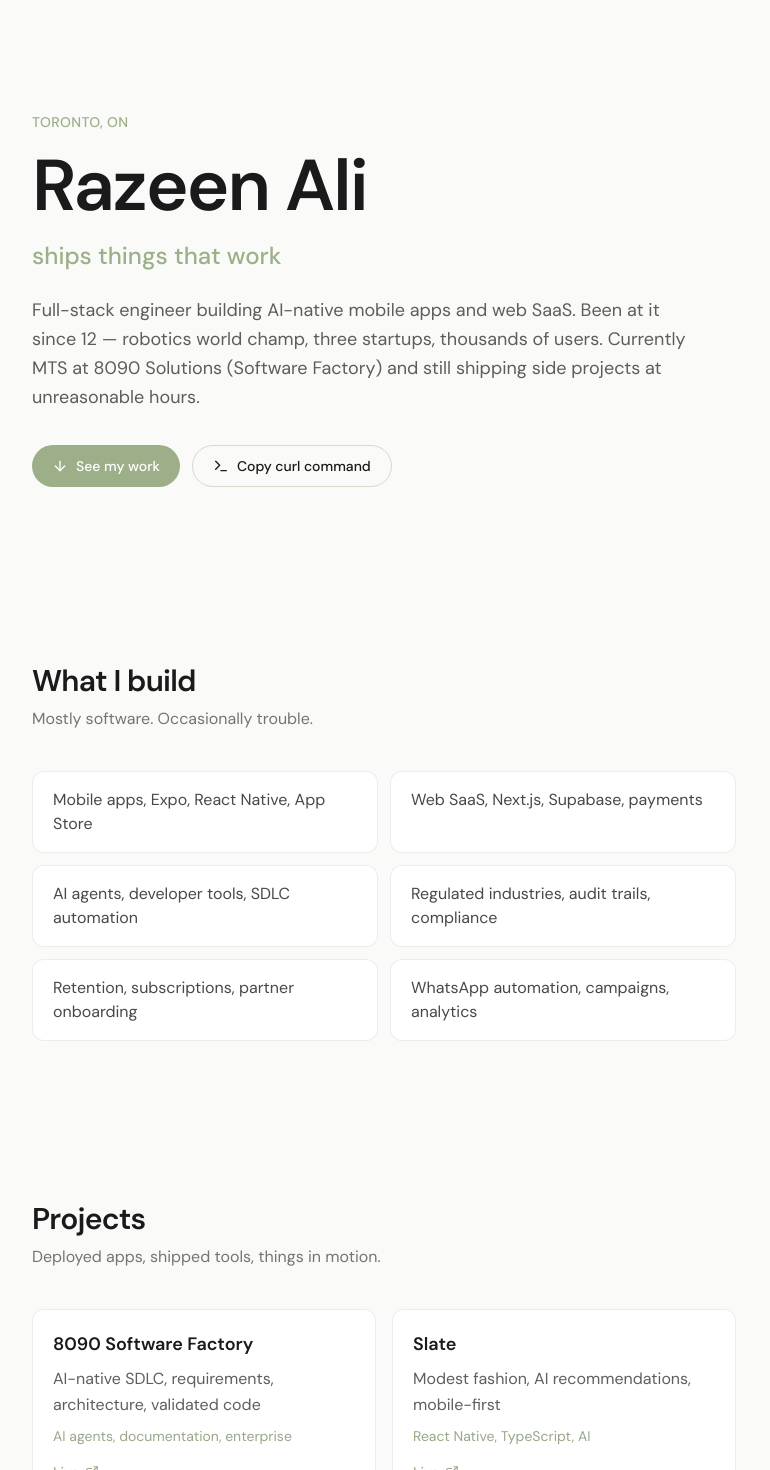
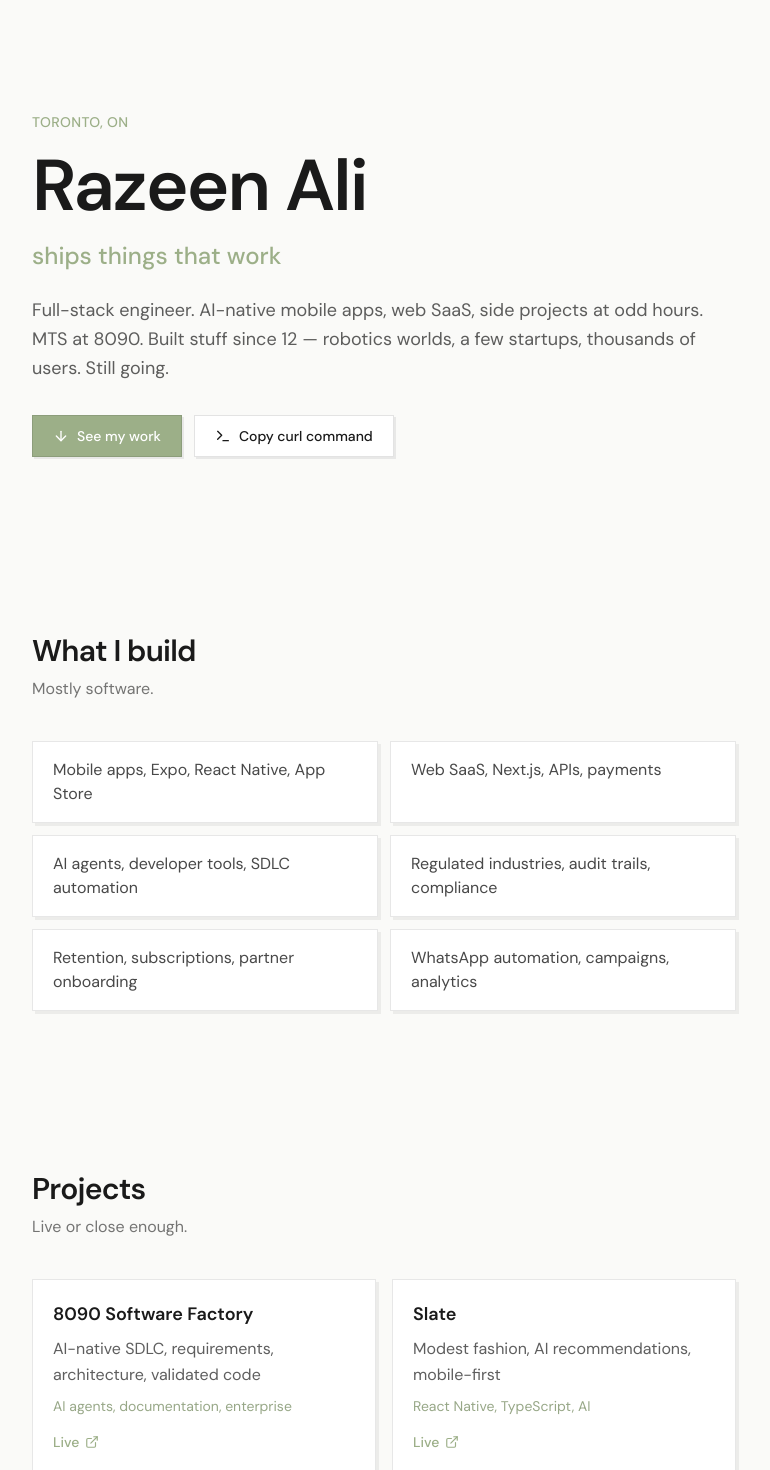
Before and after one commit to r4z33n4l1/razeenali, a Next.js app: page / in a window 1280 px wide. Shown: the top 1470 px of the page, without its empty margins (256-1026 px from the left). Built offline with nearby package versions, Linux system fonts and the light colour scheme.

Commit message:
Flatten UI: square cards, static shadows, less motion
Remove framer-motion, drop rounded corners for flat offset shadows, tone down copy and Supabase mentions.

```diff
--- a/app/globals.css
+++ b/app/globals.css
@@ -31,3 +31,19 @@
 ::selection {
   background: color-mix(in srgb, var(--sage) 35%, white);
 }
+
+.card-flat {
+  border: 1px solid rgb(26 26 26 / 0.1);
+  background: #fff;
+  box-shadow: 3px 3px 0 rgb(26 26 26 / 0.06);
+}
+
+.btn-flat {
+  border: 1px solid rgb(26 26 26 / 0.12);
+  box-shadow: 2px 2px 0 rgb(26 26 26 / 0.08);
+}
+
+.btn-flat:active {
+  box-shadow: 1px 1px 0 rgb(26 26 26 / 0.08);
+  transform: translate(1px, 1px);
+}
--- a/app/layout.tsx
+++ b/app/layout.tsx
@@ -17,7 +17,7 @@
 export const metadata: Metadata = {
   title: "Razeen Ali – Full-Stack Engineer | AI-Native Apps & Web SaaS",
   description:
-    "Full-stack engineer shipping AI-native mobile apps and web SaaS. React Native, Expo, Supabase, AI agents. Toronto.",
+    "Full-stack engineer shipping AI-native mobile apps and web SaaS. React Native, Expo, AI agents. Toronto.",
   authors: [{ name: "Razeen Ali" }],
   openGraph: {
     title: "Razeen Ali – Full-Stack Engineer",
--- a/components/Elsewhere.tsx
+++ b/components/Elsewhere.tsx
@@ -4,18 +4,18 @@
 
 export function Elsewhere() {
   return (
-    <Section title="Elsewhere" subtitle="Find me on the internet. I'm usually building.">
-      <ul className="divide-y divide-ink/8 rounded-xl border border-ink/8 bg-white overflow-hidden">
+    <Section title="Elsewhere" subtitle="Usually building something.">
+      <ul className="card-flat divide-y divide-ink/8 overflow-hidden">
         {socialLinks.map((link) => (
           <li key={link.label}>
             <a
               href={link.href}
               target={link.href.startsWith("mailto") ? undefined : "_blank"}
               rel={link.href.startsWith("mailto") ? undefined : "noopener noreferrer"}
-              className="group flex items-center justify-between px-5 py-4 transition hover:bg-sage/5"
+              className="group flex items-center justify-between px-5 py-4 hover:bg-ink/[0.02]"
             >
               <div>
-                <span className="font-medium text-ink group-hover:text-sage transition-colors">
+                <span className="font-medium text-ink group-hover:text-sage">
                   {link.label}
                 </span>
                 <span className="block text-sm text-ink/50 mt-0.5">
@@ -23,7 +23,7 @@
                 </span>
               </div>
               <ArrowUpRight
-                className="h-4 w-4 text-ink/30 group-hover:text-sage transition-colors"
+                className="h-4 w-4 text-ink/30 group-hover:text-sage"
                 aria-hidden
               />
             </a>
--- a/components/Hero.tsx
+++ b/components/Hero.tsx
@@ -1,6 +1,5 @@
 "use client";
 
-import { motion } from "framer-motion";
 import { ArrowDown, Terminal } from "lucide-react";
 import { site } from "@/lib/data";
 
@@ -11,52 +10,27 @@
 
   return (
     <section className="pt-20 pb-16 sm:pt-28 sm:pb-24">
-      <motion.p
-        initial={{ opacity: 0, y: 8 }}
-        animate={{ opacity: 1, y: 0 }}
-        transition={{ duration: 0.5 }}
-        className="text-sage text-sm font-medium tracking-wide uppercase mb-4"
-      >
+      <p className="text-sage text-sm font-medium tracking-wide uppercase mb-4">
         {site.location}
-      </motion.p>
+      </p>
 
-      <motion.h1
-        initial={{ opacity: 0, y: 12 }}
-        animate={{ opacity: 1, y: 0 }}
-        transition={{ duration: 0.5, delay: 0.05 }}
-        className="text-4xl sm:text-6xl lg:text-7xl font-semibold tracking-tight text-ink leading-[1.05]"
-      >
+      <h1 className="text-4xl sm:text-6xl lg:text-7xl font-semibold tracking-tight text-ink leading-[1.05]">
         {site.name}
-      </motion.h1>
+      </h1>
 
-      <motion.p
-        initial={{ opacity: 0, y: 12 }}
-        animate={{ opacity: 1, y: 0 }}
-        transition={{ duration: 0.5, delay: 0.1 }}
-        className="mt-4 text-xl sm:text-2xl text-sage font-medium"
-      >
+      <p className="mt-4 text-xl sm:text-2xl text-sage font-medium">
         {site.tagline}
-      </motion.p>
+      </p>
 
-      <motion.p
-        initial={{ opacity: 0, y: 12 }}
-        animate={{ opacity: 1, y: 0 }}
-        transition={{ duration: 0.5, delay: 0.15 }}
-        className="mt-6 max-w-2xl text-lg text-ink/70 leading-relaxed"
-      >
+      <p className="mt-6 max-w-2xl text-lg text-ink/70 leading-relaxed">
         {site.bio}
-      </motion.p>
+      </p>
 
-      <motion.div
-        initial={{ opacity: 0, y: 12 }}
-        animate={{ opacity: 1, y: 0 }}
-        transition={{ duration: 0.5, delay: 0.2 }}
-        className="mt-8 flex flex-wrap gap-3"
-      >
+      <div className="mt-8 flex flex-wrap gap-3">
         <button
           type="button"
           onClick={() => scrollTo("projects")}
-          className="inline-flex items-center gap-2 rounded-full bg-sage px-5 py-2.5 text-sm font-medium text-white transition hover:bg-sage-dark focus-visible:outline focus-visible:outline-2 focus-visible:outline-offset-2 focus-visible:outline-sage"
+          className="btn-flat inline-flex items-center gap-2 bg-sage px-5 py-2.5 text-sm font-medium text-white hover:bg-sage-dark focus-visible:outline focus-visible:outline-2 focus-visible:outline-offset-2 focus-visible:outline-sage"
         >
           <ArrowDown className="h-4 w-4" aria-hidden />
           See my work
@@ -64,12 +38,12 @@
         <button
           type="button"
           onClick={() => scrollTo("terminal")}
-          className="inline-flex items-center gap-2 rounded-full border border-sage/40 px-5 py-2.5 text-sm font-medium text-ink transition hover:border-sage hover:text-sage focus-visible:outline focus-visible:outline-2 focus-visible:outline-offset-2 focus-visible:outline-sage"
+          className="btn-flat inline-flex items-center gap-2 bg-white px-5 py-2.5 text-sm font-medium text-ink hover:border-sage hover:text-sage focus-visible:outline focus-visible:outline-2 focus-visible:outline-offset-2 focus-visible:outline-sage"
         >
           <Terminal className="h-4 w-4" aria-hidden />
           Copy curl command
         </button>
-      </motion.div>
+      </div>
     </section>
   );
 }
--- a/components/Projects.tsx
+++ b/components/Projects.tsx
@@ -1,6 +1,3 @@
-"use client";
-
-import { motion } from "framer-motion";
 import { Code2, ExternalLink } from "lucide-react";
 import { projects } from "@/lib/data";
 import { Section } from "./Section";
@@ -17,23 +14,15 @@
     <Section
       id="projects"
       title="Projects"
-      subtitle="Deployed apps, shipped tools, things in motion."
+      subtitle="Live or close enough."
     >
       <div className="grid gap-4 sm:grid-cols-2">
-        {projects.map((project, i) => (
-          <motion.article
-            key={project.name}
-            initial={{ opacity: 0, y: 12 }}
-            whileInView={{ opacity: 1, y: 0 }}
-            viewport={{ once: true, margin: "-40px" }}
-            transition={{ duration: 0.35, delay: (i % 4) * 0.05 }}
-            whileHover={{ y: -2 }}
-            className="rounded-xl border border-ink/8 bg-white p-5 transition hover:border-sage/35 hover:shadow-md"
-          >
+        {projects.map((project) => (
+          <article key={project.name} className="card-flat p-5">
             <div className="flex items-start justify-between gap-3">
               <h3 className="text-lg font-semibold text-ink">{project.name}</h3>
               {project.status ? (
-                <span className="shrink-0 rounded-full bg-sage/15 px-2.5 py-0.5 text-xs font-medium text-sage-dark">
+                <span className="shrink-0 border border-sage/30 bg-sage/10 px-2 py-0.5 text-xs font-medium text-sage-dark">
                   {statusLabel[project.status] ?? project.status}
                 </span>
               ) : null}
@@ -68,7 +57,7 @@
                 </a>
               ) : null}
             </div>
-          </motion.article>
+          </article>
         ))}
       </div>
     </Section>
--- a/components/WhatIBuild.tsx
+++ b/components/WhatIBuild.tsx
@@ -1,29 +1,14 @@
-"use client";
-
-import { motion } from "framer-motion";
 import { workAreas } from "@/lib/data";
 import { Section } from "./Section";
 
 export function WhatIBuild() {
   return (
-    <Section
-      title="What I build"
-      subtitle="Mostly software. Occasionally trouble."
-    >
+    <Section title="What I build" subtitle="Mostly software.">
       <ul className="grid gap-3 sm:grid-cols-2">
-        {workAreas.map((area, i) => (
-          <motion.li
-            key={area}
-            initial={{ opacity: 0, y: 10 }}
-            whileInView={{ opacity: 1, y: 0 }}
-            viewport={{ once: true, margin: "-40px" }}
-            transition={{ duration: 0.35, delay: i * 0.05 }}
-            className="group rounded-xl border border-ink/8 bg-white px-5 py-4 transition hover:border-sage/40 hover:shadow-sm"
-          >
-            <span className="text-ink/80 group-hover:text-ink transition-colors">
-              {area}
-            </span>
-          </motion.li>
+        {workAreas.map((area) => (
+          <li key={area} className="card-flat px-5 py-4">
+            <span className="text-ink/80">{area}</span>
+          </li>
         ))}
       </ul>
     </Section>
--- a/lib/data.ts
+++ b/lib/data.ts
@@ -1,7 +1,7 @@
 export const site = {
   name: "Razeen Ali",
   tagline: "ships things that work",
-  bio: "Full-stack engineer building AI-native mobile apps and web SaaS. Been at it since 12 — robotics world champ, three startups, thousands of users. Currently MTS at 8090 Solutions (Software Factory) and still shipping side projects at unreasonable hours.",
+  bio: "Full-stack engineer. AI-native mobile apps, web SaaS, side projects at odd hours. MTS at 8090. Built stuff since 12 — robotics worlds, a few startups, thousands of users. Still going.",
   email: "contact@razeenali.com",
   location: "Toronto, ON",
   curlCommand: "curl -s https://razeenali.com/api/summary",
@@ -9,7 +9,7 @@
 
 export const workAreas = [
   "Mobile apps, Expo, React Native, App Store",
-  "Web SaaS, Next.js, Supabase, payments",
+  "Web SaaS, Next.js, APIs, payments",
   "AI agents, developer tools, SDLC automation",
   "Regulated industries, audit trails, compliance",
   "Retention, subscriptions, partner onboarding",
@@ -116,15 +116,12 @@
 export const curlSummary = `razeen ali — full-stack engineer, toronto
 
 > ships ai-native mobile apps + web saas
-> day job: mts @ 8090 solutions (software factory for regulated enterprises)
-> side quests: expo apps, supabase, ai agents, tools nobody asked for
+> day job: mts @ 8090 (software factory, regulated stuff)
+> side quests: expo apps, ai agents, random tools
 
-stack: react native, expo, next.js, supabase, typescript, python, aws
+stack: react native, expo, next.js, typescript, python, aws
 notable: first global robotics world champion (2020)
-startups: tara social (1k users), starcon (500), slate (in beta)
-live tools: filezap.dev, qrmaker.fyi, trywrench.com
+startups: tara social (1k), starcon (500), slate (beta)
+live: filezap.dev, qrmaker.fyi, trywrench.com
 
-vibe: move fast, ship often, clean architecture, low-text websites
-contact: contact@razeenali.com
-
-— end of transmission. go build something.`;
+contact: contact@razeenali.com`;
--- a/package.json
+++ b/package.json
@@ -9,7 +9,6 @@
     "lint": "eslint"
   },
   "dependencies": {
-    "framer-motion": "^12.42.2",
     "lucide-react": "^1.23.0",
     "next": "16.2.10",
     "react": "19.2.4",
```
Also changed, not shown: components/CurlTerminal.tsx (+14 -28 lines), 1 other file (tests, documents, lock files or other folders).
